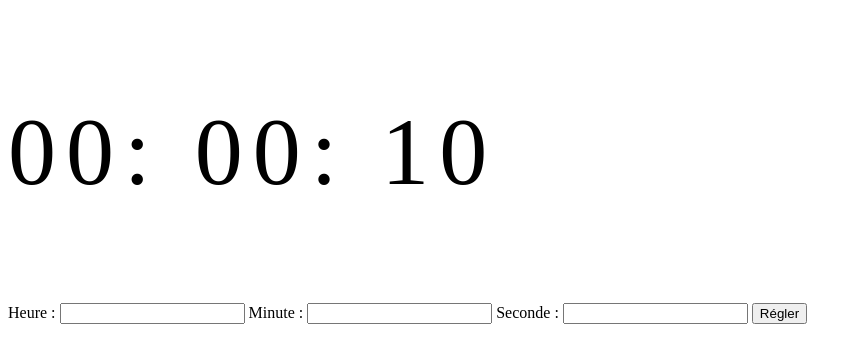
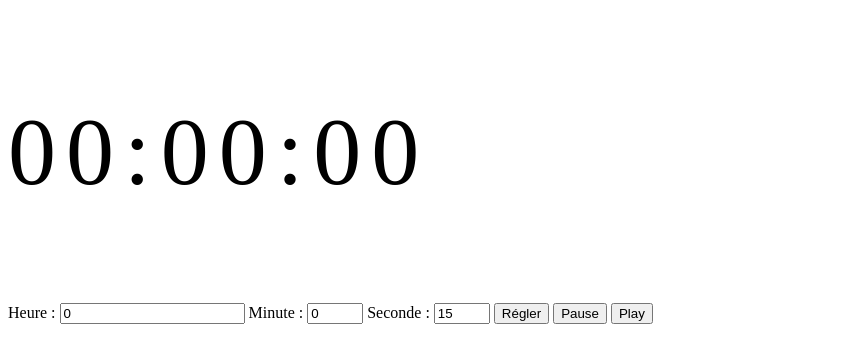
Before and after one commit to OrelMas/OrelMas.github.io, a PHP site: page /clock.php in a window 1280 px wide. Shown: the top 363 px of the page, without its empty margins (0-861 px from the left). Run offline with PHP 8.4, Linux system fonts and the light colour scheme; some web fonts are replaced.

Commit message:
Commit all

```diff
--- a/clock.php
+++ b/clock.php
@@ -9,21 +9,23 @@
 
 
 <p id="minuteur">00:00:00</p>
-<form action="" method="post"></form>
+<form action="" method="post">
 
 <label for ="heure">Heure :</label>
-<input type="number" name="heure" id="heure">
+<input type="number" name="heure" id="heure" value=0 min=0  lenght=0>
 
 <label for ="minute">Minute :</label>
-<input type="number" name="minute" id="minute">
+<input type="number" name="minute" id="minute"value=0 min=0 max=59 lenght=2>
 
 
 <label for ="seconde">Seconde :</label>
-<input type="number" name="seconde" id="seconde">
+<input type="number" name="seconde" id="seconde"value=15 min=0 max=59 lenght=2 >
 
 <input type="submit" value="Régler">
+<button type="button" id="pause" onclick="PauseTimer()">Pause</button>
+<button type="button" id="play">Play</button>
+</form>
 
-</form>
 
 <?php
 
@@ -31,32 +33,41 @@
 
     echo '<script>
 
-    var heure = '.(!empty($_POST["heure"]) ? $_POST ["heure"] : '0') .'
-    var minute = '.(!empty($_POST["minute"]) ? $_POST ["minute"] : '0') .'
-    var seconde = '.(!empty($_POST["seconde"]) ? $_POST ["seconde"] : '15') .'
-    setInterval(function() {
+    var heure = ' . (!empty($_POST["heure"]) ? $_POST ["heure"] : '0') . '
+    var minute = ' . (!empty($_POST["minute"]) ? $_POST ["minute"] : '0') . '
+    var seconde = ' . (!empty($_POST["seconde"]) ? $_POST ["seconde"] : '0') . '
+    var interval = setInterval(function() {
         document.getElementById("minuteur").innerHTML=
-        `${(heure < 10 ? "0" : "" )+ heure}:
-         ${(minute < 10 ? "0" : "" )+ minute }:
-         ${(seconde < 10 ? "0" : "" )+ seconde}`
-        if (seconde <= 0)return
-            seconde--
-        if (seconde == 0)
+        `${(heure < 10 ? "0" : "" ) + heure}:${(minute < 10 ? "0" : "" ) + minute }:${(seconde < 10 ? "0" : "" ) + seconde}`
+        if (seconde <= 0 && minute <= 0 && heure <= 0 ) return
+
+        if (seconde == 0) {
             if (minute > 0) {
-                seconde = 59
+                seconde = 60
                 minute--
-            }   else{
+            }   else    {
                     if(heure > 0)   {
                         heure--
                         minute = 59
-                        seconde = 59
+                        seconde = 60
                     }
                 }
+        }
+                seconde--
 
-            } ,1000)
+        },1000)
+            console.log(interval)
+        function PauseTimer () {
+            clearInterval(interval)
+            document.getElementById("minuteur").style.color = "red"
+            document.getElementById("minuteur").style.fontFamily = "Nabla"
+        }
+
+</script>';
 
 
-</script>'
+
+
 
 ?>
 
--- a/style.css
+++ b/style.css
@@ -360,4 +360,7 @@ img:hover {
         font-size: 6em;
         font-family:Nabla;
         letter-spacing: 10px;
+
+
+
     }
```
